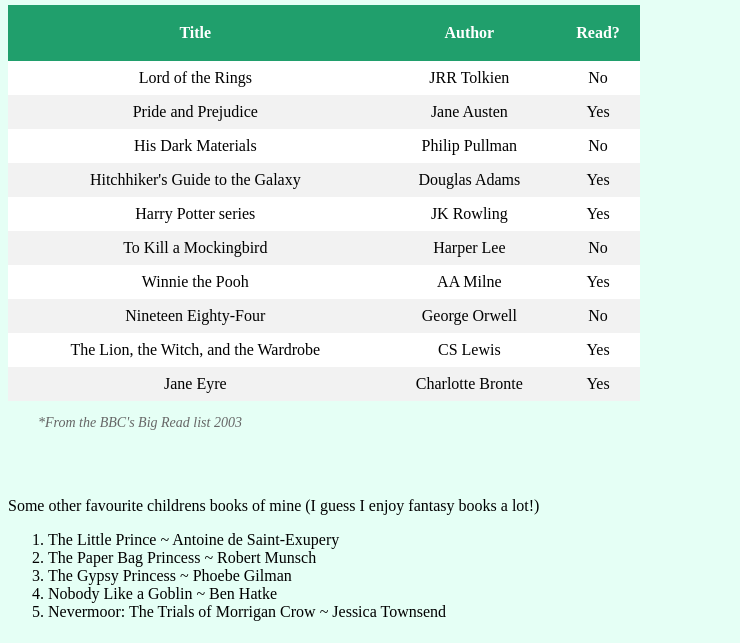
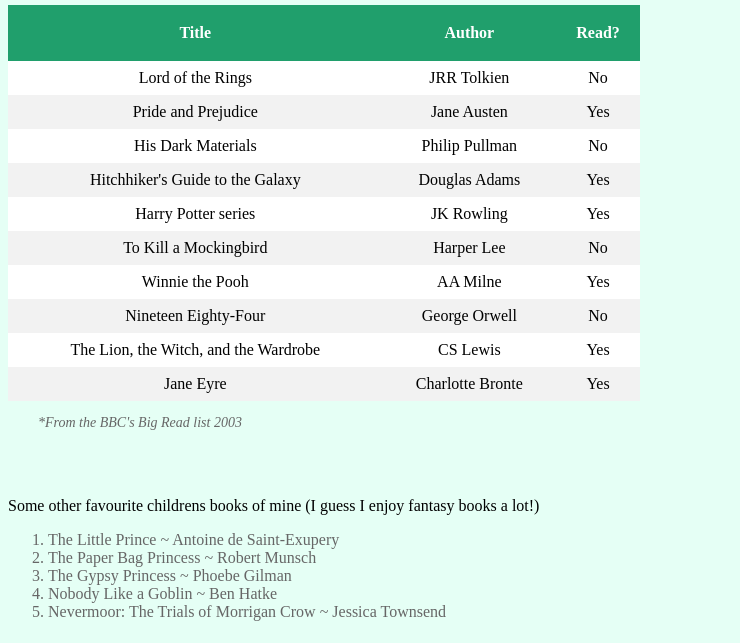
Before and after one commit to idemab/idemab.github.io, a plain HTML site: page table.html in a window 1280 px wide. Shown: the part 157-800 px from the top of the page, without its empty margins (0-740 px from the left). Drawn offline with Linux system fonts and the light colour scheme.

Commit message:
Update mystyle.css

```diff
--- a/mystyle.css
+++ b/mystyle.css
@@ -28,6 +28,13 @@
   font-style:italic;
   font-weight:lighter;
   font-size:0.875em;
+}
+.serif {
+  font-family:"Times New Roman", serif;
+}
+ol{
+ font-family:"times new roman";
+   color:#666
 }
 ul.nav li{
   display:inline;
```
